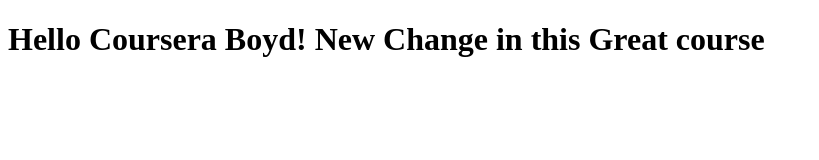
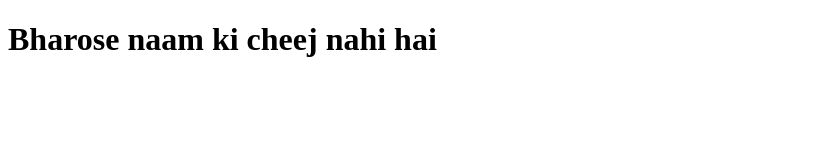
Before and after one commit to rajurawat1605/coursera-test, a plain HTML site: page site/index.html in a window 1280 px wide. Shown: the whole page, without its empty margins (0-819 px from the left). Drawn offline with Linux system fonts and the light colour scheme.

Commit message:
Rohan Request

```diff
--- a/site/index.html
+++ b/site/index.html
@@ -1,9 +1,9 @@
 <!DOCTYPE html>
 <html>
 <head>
-	<title>Hello Coursera My!</title>
+	<title>Hello Coursera Rohan!</title>
 </head>
 <body>
-<h1>Hello Coursera Boyd! New Change in this Great course</h1>
+<h1>Bharose naam ki cheej nahi hai</h1>
 </body>
 </html>
```
